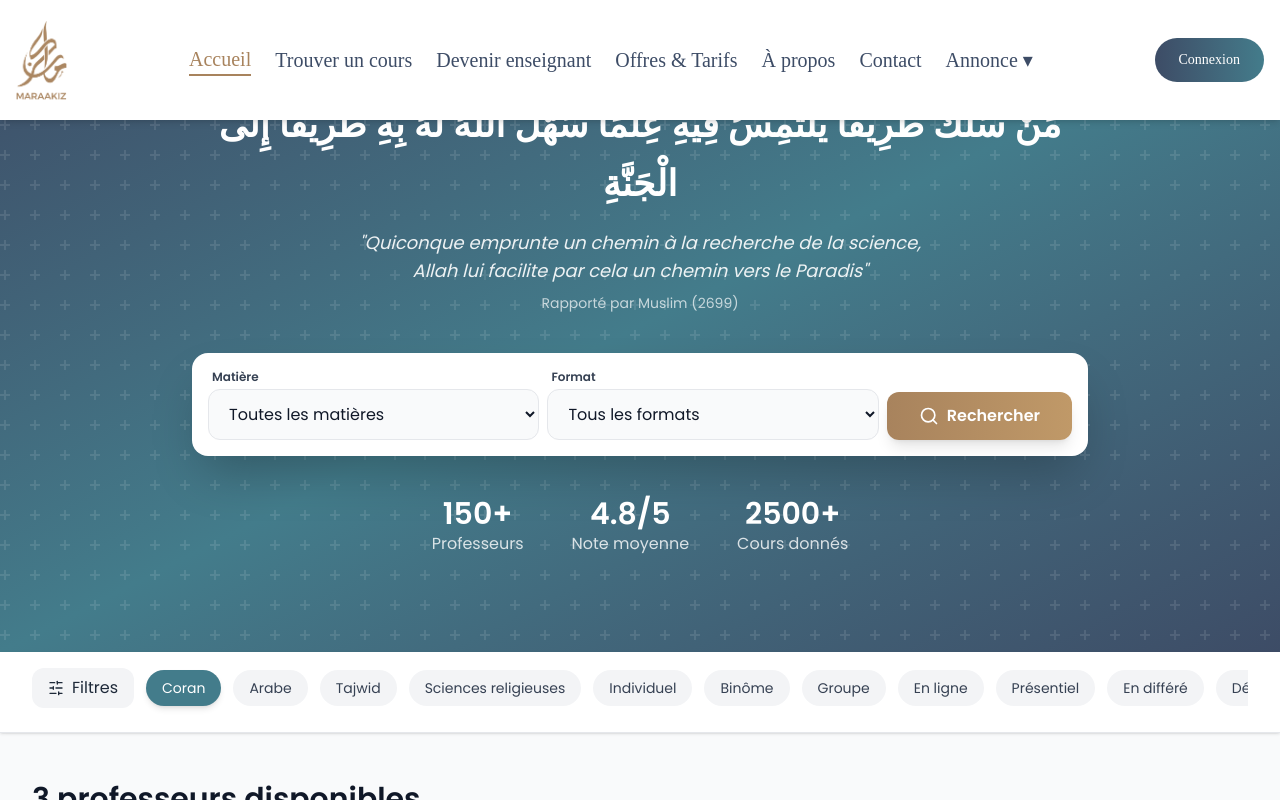
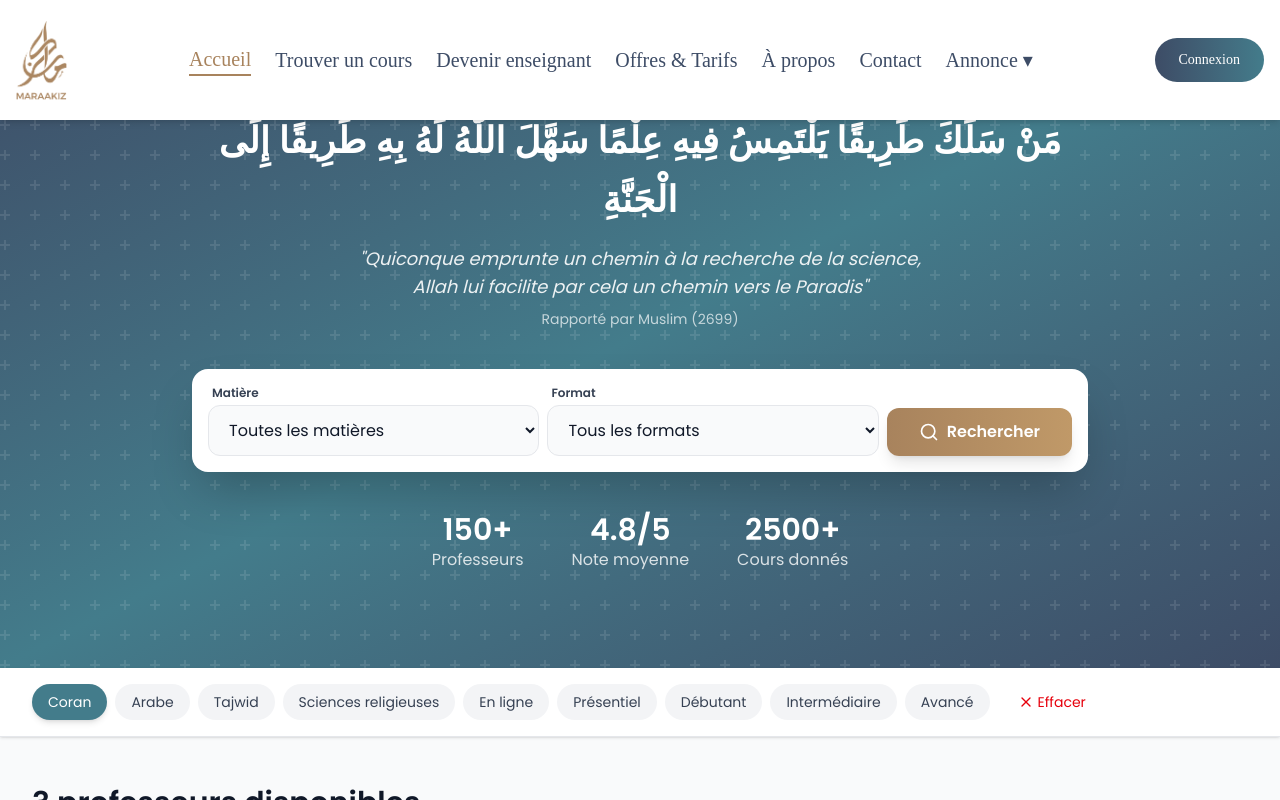
Before and after one commit to FaroukHUB/maraakiz, a React (Vite) app: page / in a window 1280 px wide. Both pictures are taken after a click on the button "Coran". Shown: the top 800 px of the page. Built offline with nearby package versions, Linux system fonts and the light colour scheme.

Commit message:
Simplify filters and increase hero padding
- Reduce filters from 15+ to 9 essential ones
- Keep only: Matière (4), Format (2), Niveau (3)
- Remove: Mode, Public categories
- Single line layout, no scroll needed
- Increase hero top padding for full quote visibility

```diff
--- a/src/components/FilterChips.jsx
+++ b/src/components/FilterChips.jsx
@@ -1,15 +1,12 @@
 import React, { useState } from "react";
-import { SlidersHorizontal, X } from "lucide-react";
+import { X } from "lucide-react";
 
 const FilterChips = ({ onFilterChange }) => {
   const [activeFilters, setActiveFilters] = useState({
     matiere: [],
     format: [],
-    mode: [],
-    niveau: [],
-    public: []
+    niveau: []
   });
-  const [showAllFilters, setShowAllFilters] = useState(false);
 
   const filterOptions = {
     matiere: [
@@ -19,25 +16,13 @@ const FilterChips = ({ onFilterChange }) => {
       { value: "sciences", label: "Sciences religieuses" }
     ],
     format: [
-      { value: "individuel", label: "Individuel" },
-      { value: "binome", label: "Binôme" },
-      { value: "groupe", label: "Groupe" }
-    ],
-    mode: [
       { value: "en-ligne", label: "En ligne" },
-      { value: "presentiel", label: "Présentiel" },
-      { value: "differe", label: "En différé" }
+      { value: "presentiel", label: "Présentiel" }
     ],
     niveau: [
       { value: "debutant", label: "Débutant" },
       { value: "intermediaire", label: "Intermédiaire" },
       { value: "avance", label: "Avancé" }
-    ],
-    public: [
-      { value: "enfants", label: "Enfants" },
-      { value: "ados", label: "Adolescents" },
-      { value: "hommes", label: "Hommes" },
-      { value: "femmes", label: "Femmes" }
     ]
   };
 
@@ -56,8 +41,8 @@ const FilterChips = ({ onFilterChange }) => {
   };
 
   const clearAllFilters = () => {
-    setActiveFilters({ matiere: [], format: [], mode: [], niveau: [], public: [] });
-    if (onFilterChange) onFilterChange({ matiere: [], format: [], mode: [], niveau: [], public: [] });
+    setActiveFilters({ matiere: [], format: [], niveau: [] });
+    if (onFilterChange) onFilterChange({ matiere: [], format: [], niveau: [] });
   };
 
   const hasActiveFilters = Object.values(activeFilters).some(arr => arr.length > 0);
@@ -65,75 +50,8 @@ const FilterChips = ({ onFilterChange }) => {
   return (
     <div className="bg-white border-b border-gray-200 sticky top-0 z-40 shadow-sm">
       <div className="max-w-7xl mx-auto px-4 sm:px-6 lg:px-8 py-4">
-        {/* Mobile: Bouton "Tous les filtres" */}
-        <div className="sm:hidden">
-          <button
-            onClick={() => setShowAllFilters(!showAllFilters)}
-            className="w-full flex items-center justify-center gap-2 bg-gray-100 hover:bg-gray-200 text-gray-800 font-medium px-4 py-3 rounded-xl transition-colors"
-          >
-            <SlidersHorizontal size={18} />
-            <span>Filtres</span>
-            {hasActiveFilters && (
-              <span className="bg-[#437C8B] text-white text-xs px-2 py-0.5 rounded-full">
-                {Object.values(activeFilters).flat().length}
-              </span>
-            )}
-          </button>
-
-          {/* Filtres mobiles (collapsible) */}
-          {showAllFilters && (
-            <div className="mt-4 space-y-4">
-              {Object.entries(filterOptions).map(([category, options]) => (
-                <div key={category}>
-                  <h3 className="text-sm font-semibold text-gray-700 mb-2 capitalize">
-                    {category}
-                  </h3>
-                  <div className="flex flex-wrap gap-2">
-                    {options.map(option => {
-                      const isActive = activeFilters[category]?.includes(option.value);
-                      return (
-                        <button
-                          key={option.value}
-                          onClick={() => toggleFilter(category, option.value)}
-                          className={`px-4 py-2 rounded-full text-sm font-medium transition-all ${
-                            isActive
-                              ? "bg-[#437C8B] text-white shadow-md"
-                              : "bg-gray-100 text-gray-700 hover:bg-gray-200"
-                          }`}
-                        >
-                          {option.label}
-                        </button>
-                      );
-                    })}
-                  </div>
-                </div>
-              ))}
-              {hasActiveFilters && (
-                <button
-                  onClick={clearAllFilters}
-                  className="w-full flex items-center justify-center gap-2 text-red-600 hover:text-red-700 font-medium py-2"
-                >
-                  <X size={18} />
-                  Effacer tous les filtres
-                </button>
-              )}
-            </div>
-          )}
-        </div>
-
-        {/* Desktop: Filtres horizontaux scrollables */}
-        <div className="hidden sm:block">
-          <div className="flex items-center gap-3 overflow-x-auto pb-2 scrollbar-hide">
-            {/* Bouton tous les filtres */}
-            <button
-              onClick={() => setShowAllFilters(!showAllFilters)}
-              className="flex-shrink-0 flex items-center gap-2 bg-gray-100 hover:bg-gray-200 text-gray-800 font-medium px-4 py-2 rounded-xl transition-colors"
-            >
-              <SlidersHorizontal size={16} />
-              <span>Filtres</span>
-            </button>
-
-            {/* Chips de filtres */}
+        <div className="flex items-center gap-2 flex-wrap">
+          {/* Tous les filtres en une seule ligne */}
           {Object.entries(filterOptions).map(([category, options]) =>
             options.map(option => {
               const isActive = activeFilters[category]?.includes(option.value);
@@ -141,7 +59,7 @@ const FilterChips = ({ onFilterChange }) => {
                 <button
                   key={`${category}-${option.value}`}
                   onClick={() => toggleFilter(category, option.value)}
-                    className={`flex-shrink-0 px-4 py-2 rounded-full text-sm font-medium transition-all ${
+                  className={`px-4 py-2 rounded-full text-sm font-medium transition-all ${
                     isActive
                       ? "bg-[#437C8B] text-white shadow-md"
                       : "bg-gray-100 text-gray-700 hover:bg-gray-200"
@@ -157,13 +75,12 @@ const FilterChips = ({ onFilterChange }) => {
           {hasActiveFilters && (
             <button
               onClick={clearAllFilters}
-                className="flex-shrink-0 flex items-center gap-1 text-red-600 hover:text-red-700 font-medium px-4 py-2"
+              className="flex items-center gap-1 text-red-600 hover:text-red-700 font-medium px-3 py-2 ml-2"
             >
               <X size={16} />
-                <span>Effacer</span>
+              <span className="text-sm">Effacer</span>
             </button>
           )}
-          </div>
         </div>
       </div>
     </div>
--- a/src/components/HeroSearch.jsx
+++ b/src/components/HeroSearch.jsx
@@ -19,7 +19,7 @@ const HeroSearch = () => {
         }}></div>
       </div>
 
-      <div className="relative max-w-7xl mx-auto px-4 sm:px-6 lg:px-8 py-16 sm:py-20 lg:py-24">
+      <div className="relative max-w-7xl mx-auto px-4 sm:px-6 lg:px-8 pt-20 pb-16 sm:pt-24 sm:pb-20 lg:pt-28 lg:pb-24">
         {/* Citation islamique */}
         <div className="text-center mb-8 sm:mb-10">
           <h1 className="text-2xl sm:text-3xl md:text-4xl font-semibold mb-4 leading-relaxed font-['Amiri'] max-w-4xl mx-auto">
```
Lines whose indentation alone changed are shown as unchanged.
